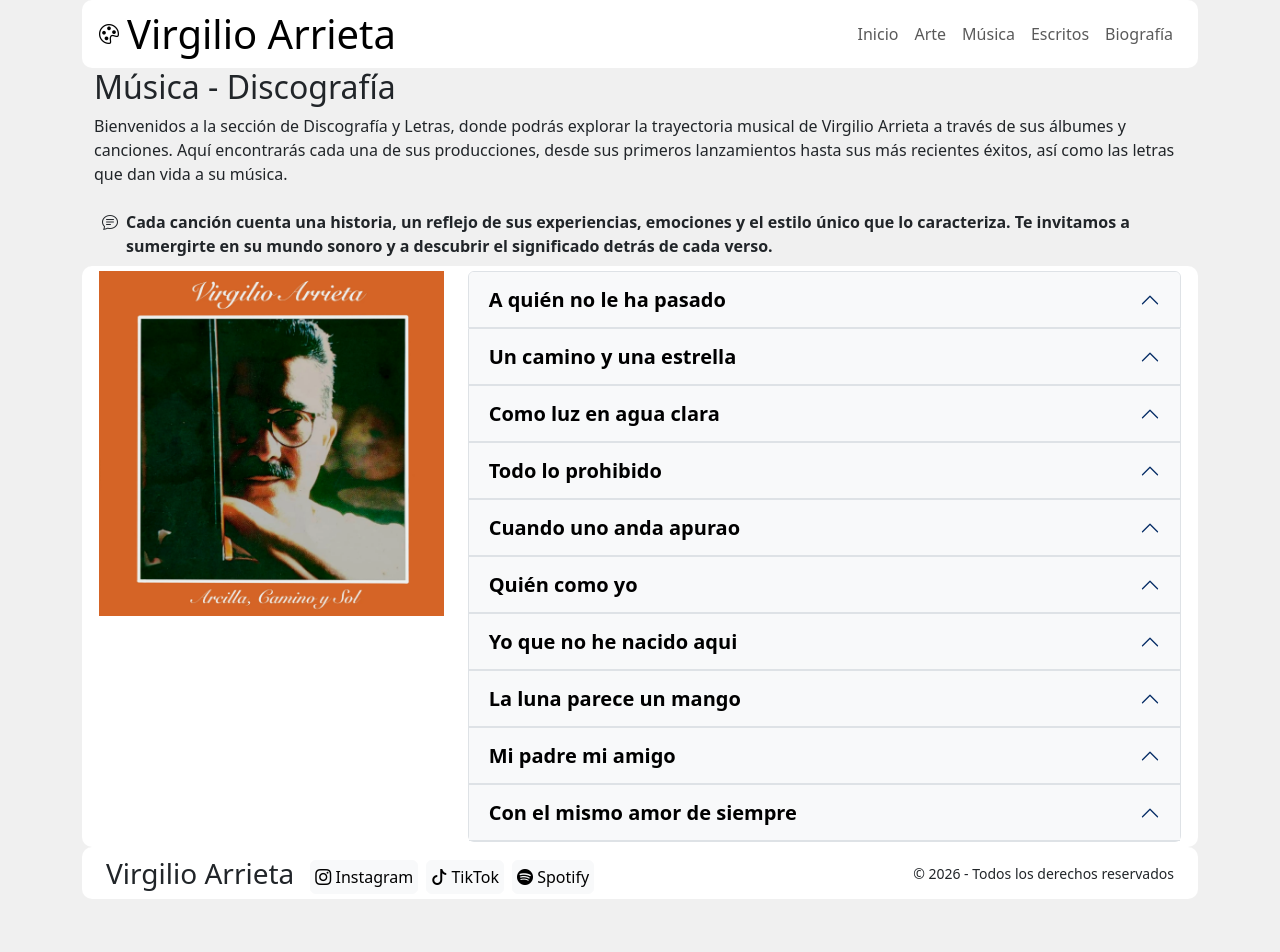
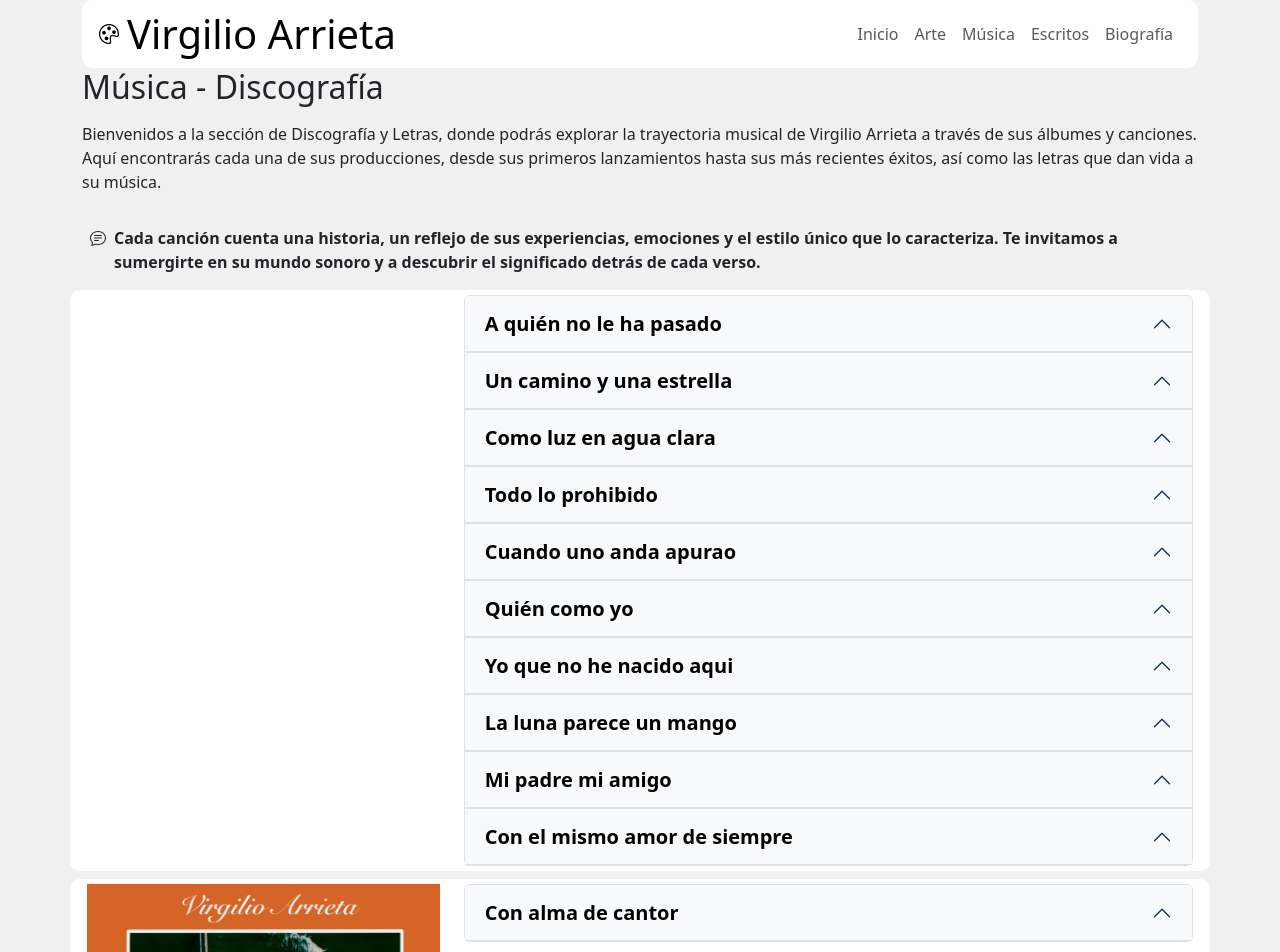
Before and after one commit to DevAnd7/VA-WebPage, a React (Vite) app: page /#/musica in a window 1280 px wide. Shown: the top 952 px of the page. Before the commit the page ends 899 px from the top, so only its background shows below. Built offline with nearby package versions, Linux system fonts and the light colour scheme.

Commit message:
Componente Cancion

```diff
--- /dev/null
+++ b/src/Pages/Musica/ArcillaCamino.jsx
@@ -0,0 +1,54 @@
+import Cancion from "../../Components/Cancion";
+
+const ArcillaCamino = () => {
+    return (
+        <>
+            <div className="seccion row">
+
+                <div className="col-lg-4">
+                    <img src="/virgilioarrieta/ArcillaCaminoySol.webp" className="img img-fluid" />
+                </div>
+
+                <div className="col-lg-8">
+                    <div className="accordion" id="accordionExample">
+
+                        <Cancion
+                            num={11}
+                            titulo="Con alma de cantor"
+                            letra={`Tiene alma de cantor
+                                De poeta de señor Don aire
+                                Un constante soñador
+                                Que no oculta el corazón a nadie
+                                Siempre guarda una oración
+                                Para llegar al creador y darle
+                                Las gracias por la vida
+
+                                Es guitarra en LA mayor
+                                Compañero para andar caminos
+                                Una flor en el ojal
+                                Y la copa que derrama vino
+
+                                Quién puede decir que el caroreño
+                                No es del amor el dueño
+                                Del romance y la canción
+                                Si Dios entre sol y guirnaldas
+                                Con mil versos y guitarra
+                                Le moldeó su corazón
+
+                                Puede ser que el mar
+                                Se seque alguna vez
+                                Que el cielo parta en dos
+                                Que falle la razón
+                                Pero nunca la amistad
+                                Del un caroreño`}
+                        />
+
+                    </div>
+                </div>
+            </div>
+
+        </>
+    )
+}
+
+export default ArcillaCamino;
--- /dev/null
+++ b/src/Pages/Musica/Musica.jsx
@@ -0,0 +1,24 @@
+import ArcillaCamino from "./ArcillaCamino";
+import UnCamino from "./UnCamino";
+
+const Musica = () => {
+    return (
+        <div className="d-flex flex-column gap-2">
+
+            <h2>Música - Discografía</h2>
+
+            <p>Bienvenidos a la sección de Discografía y Letras, donde podrás explorar la trayectoria musical de Virgilio Arrieta a través de sus álbumes y canciones. Aquí encontrarás cada una de sus producciones, desde sus primeros lanzamientos hasta sus más recientes éxitos, así como las letras que dan vida a su música.</p>
+
+            <strong className="d-flex gap-2 p-2"><i className="bi bi-chat-text"></i>Cada canción cuenta una historia, un reflejo de sus experiencias, emociones y el estilo único que lo caracteriza. Te invitamos a sumergirte en su mundo sonoro y a descubrir el significado detrás de cada verso.</strong>
+
+
+            {/* DISCOGRAFIA */}
+            <div className="d-flex flex-column gap-2">
+                <UnCamino />
+                <ArcillaCamino />
+            </div>
+        </div>
+    )
+}
+
+export default Musica;
--- a/src/Pages/Musica.jsx
+++ b/src/Pages/Musica/UnCamino.jsx
@@ -1,19 +1,12 @@
-import Cancion from "../Components/Cancion";
+import Cancion from "../../Components/Cancion";
 
-const Musica = () => {
+const UnCamino = () => {
     return (
-        <div className="container">
-
-            <h2>Música - Discografía</h2>
-
-            <p>Bienvenidos a la sección de Discografía y Letras, donde podrás explorar la trayectoria musical de Virgilio Arrieta a través de sus álbumes y canciones. Aquí encontrarás cada una de sus producciones, desde sus primeros lanzamientos hasta sus más recientes éxitos, así como las letras que dan vida a su música.</p>
-
-            <strong className="d-flex gap-2 p-2"><i className="bi bi-chat-text"></i>Cada canción cuenta una historia, un reflejo de sus experiencias, emociones y el estilo único que lo caracteriza. Te invitamos a sumergirte en su mundo sonoro y a descubrir el significado detrás de cada verso.</strong>
-
+        <>
             <div className="seccion row">
 
                 <div className="col-lg-4">
-                    <img src="/virgilioarrieta/ArcillaCaminoySol.webp" className="img img-fluid" />
+                    <img src="" className="img img-fluid" />
                 </div>
 
                 <div className="col-lg-8">
@@ -23,7 +16,7 @@ const Musica = () => {
                             num={1}
                             titulo="A quién no le ha pasado"
                             letra={`Cuando la luna levanta
-                            Hasta el centro de la noche
+                                Hasta el centro de la noche
                             Y una estrella le da besos
                             Alla por el horizonte
                             Dime tu amigo mio
@@ -343,8 +336,9 @@ const Musica = () => {
                     </div>
                 </div>
             </div>
-        </div>
+
+        </>
     )
 }
 
-export default Musica;
+export default UnCamino;
--- a/src/routes.jsx
+++ b/src/routes.jsx
@@ -4,7 +4,7 @@ import Layout from "./Layout";
 
 import Home from "./Pages/Home/Home";
 import Arte from "./Pages/Arte";
-import Musica from "./Pages/Musica";
+import Musica from "./Pages/Musica/Musica";
 import Biografia from "./Pages/Biografia";
 import Escritos from "./Pages/Escritos";
 
```
